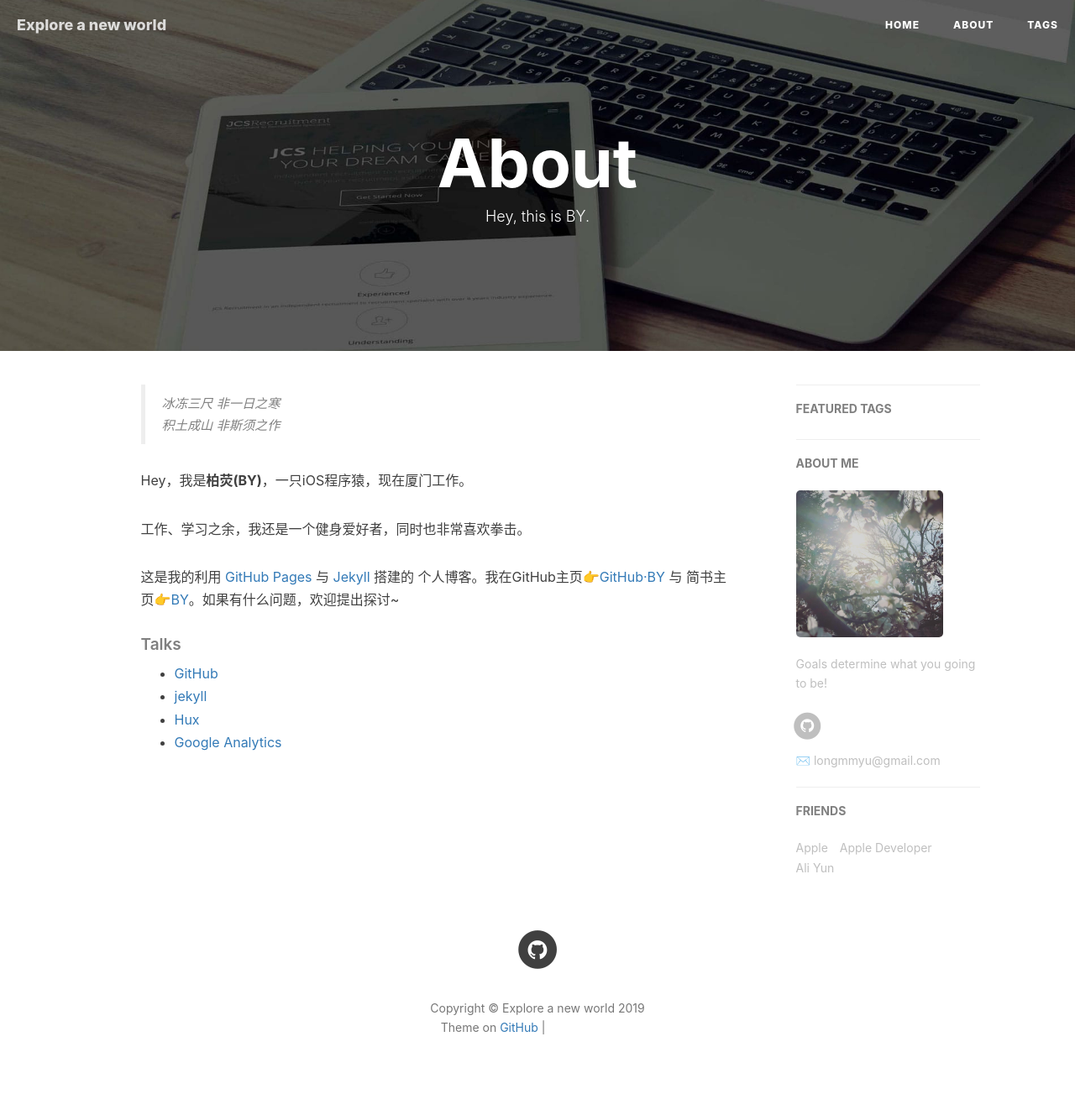
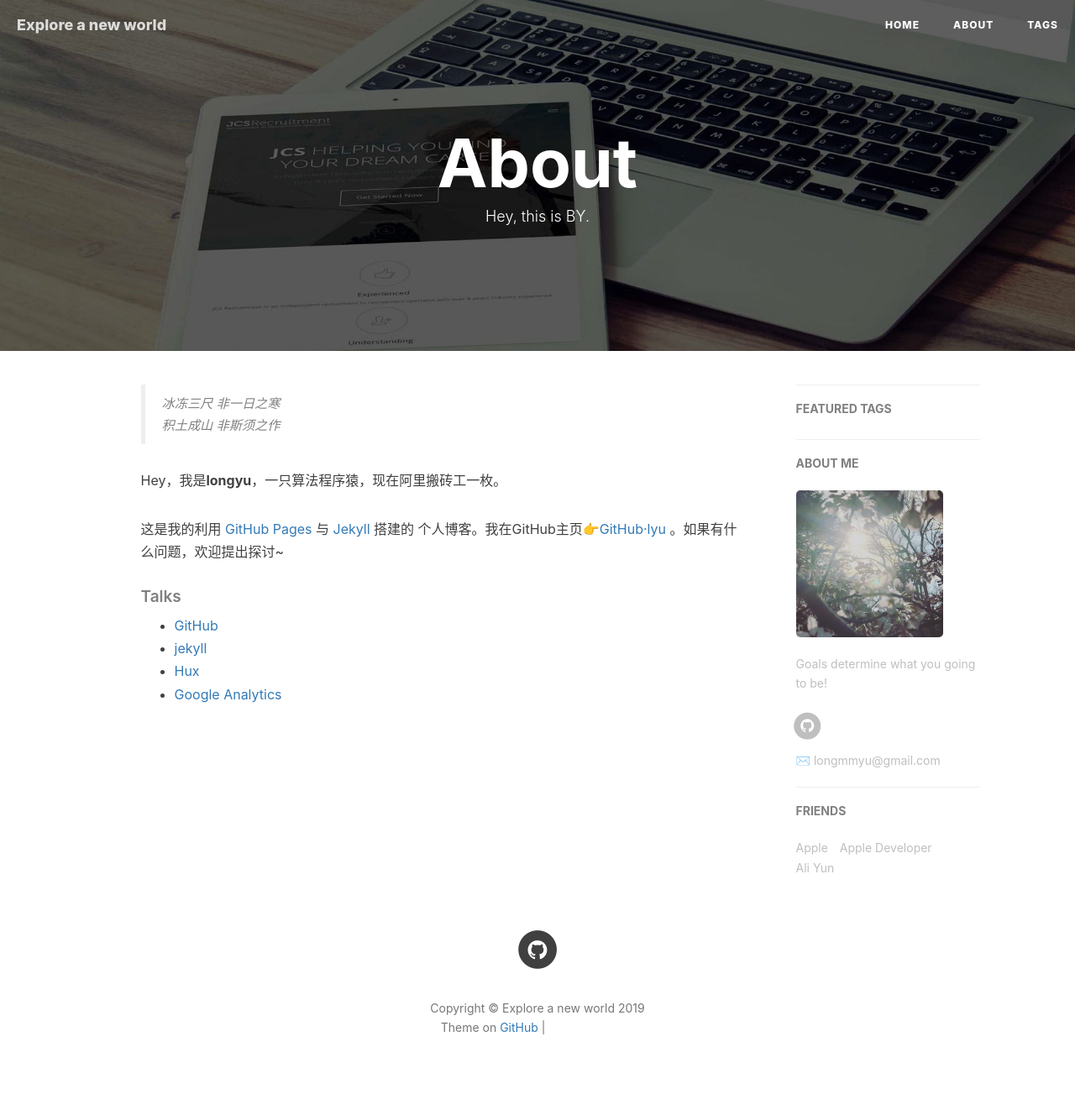
Before and after one commit to elebebit/longyumm.github.io, a Jekyll site: the page built from about.html, in a window 1280 px wide. Shown: the whole page at 84% size. Built offline with Jekyll 4.4.1, drawn with Linux system fonts in a browser that asks for light colours; nearby versions of some CDN libraries; comment, search, counter and statistics services are not loaded; grey boxes are pictures that could not be loaded.

Commit message:
Update about.html

```diff
--- a/about.html
+++ b/about.html
@@ -18,11 +18,9 @@
     <blockquote><p>冰冻三尺 非一日之寒<br>
     积土成山 非斯须之作</p></blockquote>
 
-    <p>Hey，我是<strong>柏荧(BY)</strong>，一只iOS程序猿，现在厦门工作。</p>
+    <p>Hey，我是<strong>longyu</strong>，一只算法程序猿，现在阿里搬砖工一枚。</p>
 
-    <p>工作、学习之余，我还是一个健身爱好者，同时也非常喜欢拳击。</p>
-
-    <p>这是我的利用 <a href="https://pages.github.com/">GitHub Pages</a> 与 <a href="http://jekyll.com.cn/">Jekyll</a> 搭建的 个人博客。我在GitHub主页<a href="https://github.com/qiubaiying">👉GitHub·BY</a> 与 简书主页<a href="https://http://www.jianshu.com/u/e71990ada2fd">👉BY</a>。如果有什么问题，欢迎提出探讨~</p>
+    <p>这是我的利用 <a href="https://pages.github.com/">GitHub Pages</a> 与 <a href="http://jekyll.com.cn/">Jekyll</a> 搭建的 个人博客。我在GitHub主页<a href="https://github.com/longyumm">👉GitHub·lyu</a> 。如果有什么问题，欢迎提出探讨~</p>
 
     <p></p>
 
```
